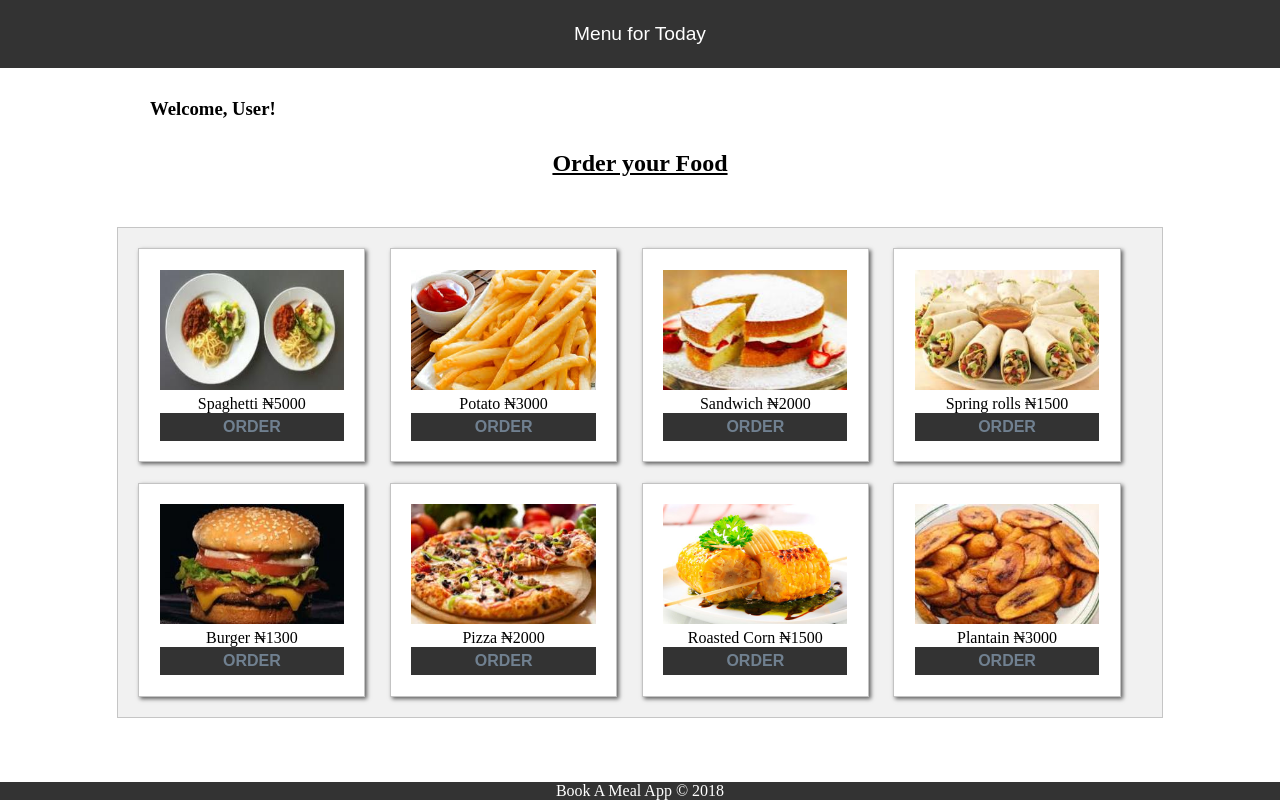
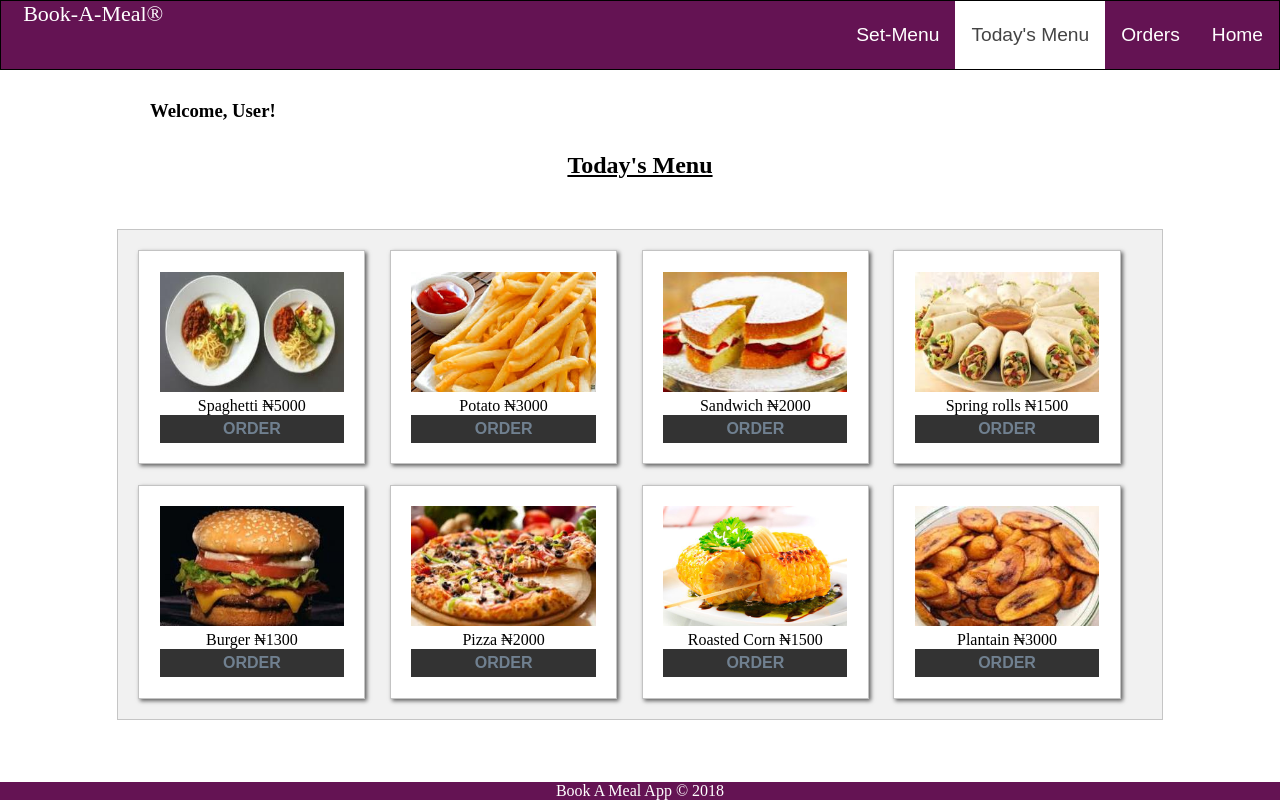
Before and after one commit to ucheg6/Book-A-Meal-App, a plain HTML site: page UI/MenuOptions.html in a window 1280 px wide. Drawn offline with Linux system fonts and the light colour scheme.

Commit message:
(chore- design touch-up)

```diff
--- a/UI/MenuOptions.html
+++ b/UI/MenuOptions.html
@@ -12,16 +12,27 @@
     <nav class="nav">
         <ul class="nav-menu ">
 
+                <a href="#" class="logo ">Book-A-Meal®</a>
+
+                <li>
+                    <a class="nav-link" href="LandingPage.html">Home</a>
+                </li>
+                <li>
+                    <a class="nav-link  " href="OrderHistory.html">Orders</a>
+                </li>
+                <li>
+                    <a class="nav-link active" href="MenuOptions.html">Today's Menu</a>
+                </li>
 
             <li>
-                <a class="nav-link" href="">Menu for Today</a>
+                <a class="nav-link " href="#CatererManager.html">Set-Menu</a>
             </li>
 
         </ul>
     </nav>
     <section>
             <h3>Welcome, User!</h3>
-            <h2><u>Order your Food</u></h2>
+            <h2><u>Today's Menu</u></h2>
 
             <div class="container">
 
--- a/UI/styles.css
+++ b/UI/styles.css
@@ -40,6 +40,17 @@ li a:hover {
     cursor: default
   }
 
+  .logo{
+    font-size: 22px;
+    text-align: center;
+    text-decoration: none;
+    padding: 2em 0.1em;
+    color: #fff;
+    margin: 20px 20px;
+    text-align: center;
+
+  }
+
 /* login form styles */
 
 form {
@@ -54,6 +65,8 @@ form {
   }
   button {
     padding:10px;
+
+
 
   }
   label {
@@ -115,4 +128,7 @@ form h2 {
       width: 100%;
       margin: 0;
   }
+  .logo{
+    display: none;
+     }
 }
--- a/UI/styles1.css
+++ b/UI/styles1.css
@@ -10,9 +10,14 @@ body {
 
   font-size: 15px;
 }
-/*-----------*/
-/* Homepage */
-/*-----------*/
+
+div h2 {
+  text-align : center;
+  margin: 20px
+}
+
+/* Homepage styles */
+
 
 .homepage {
   width: 100%;
@@ -71,6 +76,17 @@ li {
 
 }
 
+.logo{
+  font-size: 22px;
+  text-align: center;
+  text-decoration: none;
+  padding: 2em 0.1em;
+  color: #fff;
+  margin: 20px 20px;
+  text-align: center;
+
+}
+
 
 li a:hover {
   background-color:#005f5f
@@ -98,6 +114,14 @@ li a:hover {
   .form-container {
       width: 100%;
       margin: 0;
+  }
+  .homepage-heading h1 {
+    font-family: 'Rochester', cursive;
+    font-size: 500%;
+
+  }
+  .logo{
+ display: none;
   }
 }
 
@@ -155,7 +179,7 @@ li a:hover {
   }
 
   figcaption{
-    background-color: rgba(0,0,0,0.8);
+    background-color:rgb(100, 19, 83);;
     text-transform: uppercase;
     text-align: center;
     padding: 5px;
--- a/UI/styles2.css
+++ b/UI/styles2.css
@@ -9,11 +9,15 @@ body {
     margin: 0;
     padding: 0;
     overflow: hidden;
-    background-color: #333
-}
+    background-color: rgb(100, 19, 83);
+    border : 1px solid
+  }
 
+  li {
+    float: right
+  }
 
-.nav-link {
+  .nav-link {
     display: block;
     color: white;
     text-align: center;
@@ -23,15 +27,30 @@ body {
     font-size: 1.2em;
     line-height: 40px
 
-}
+  }
+
+  .logo{
+    font-size: 22px;
+    text-align: center;
+    text-decoration: none;
+    padding: 2em 0.1em;
+    color: #fff;
+    margin: 20px 20px;
+    text-align: center;
+
+  }
 
 
+  li a:hover {
+    background-color:#005f5f
+  }
 
-.nav a.active {
+  .nav a.active {
     background-color: #fff;
     color: #444;
     cursor: default
   }
+
 /* footer styles */
 
 .footer {
@@ -39,7 +58,7 @@ body {
     left: 0;
     bottom: 0;
     width: 100%;
-    background-color: #333;
+    background-color: rgb(100, 19, 83);
     color: white;
     text-align: center;
   }
@@ -150,6 +169,9 @@ input[type=button] {
         width: 100%;
         margin: 0 ;
     }
+    .logo{
+        display: none;
+         }
 }
 
 /*Table styles */
--- a/UI/styles3.css
+++ b/UI/styles3.css
@@ -10,9 +10,13 @@ body {
   margin: 0;
   padding: 0;
   overflow: hidden;
-    background-color: #333
+  background-color: rgb(100, 19, 83);
+  border : 1px solid
 }
 
+li {
+  float: right
+}
 
 .nav-link {
   display: block;
@@ -26,7 +30,21 @@ body {
 
 }
 
+.logo{
+  font-size: 22px;
+  text-align: center;
+  text-decoration: none;
+  padding: 2em 0.1em;
+  color: #fff;
+  margin: 20px 20px;
+  text-align: center;
 
+}
+
+
+li a:hover {
+  background-color:#005f5f
+}
 
 .nav a.active {
   background-color: #fff;
@@ -40,7 +58,7 @@ body {
   left: 0;
   bottom: 0;
   width: 100%;
-    background-color: #333;
+  background-color: rgb(100, 19, 83);
   color: white;
   text-align: center;
 }
@@ -141,4 +159,7 @@ section h3 {
         margin: 40px ;
 
     }
+    .logo{
+      display: none;
        }
+}
```
Also changed, not shown: UI/CatererManager.html (+11 -1 lines), UI/LandingPage.html (+9 -3 lines), UI/LoginPage.html (+15 -11 lines), UI/SignUp.html (+10 -6 lines). Lines whose indentation alone changed are shown as unchanged.
